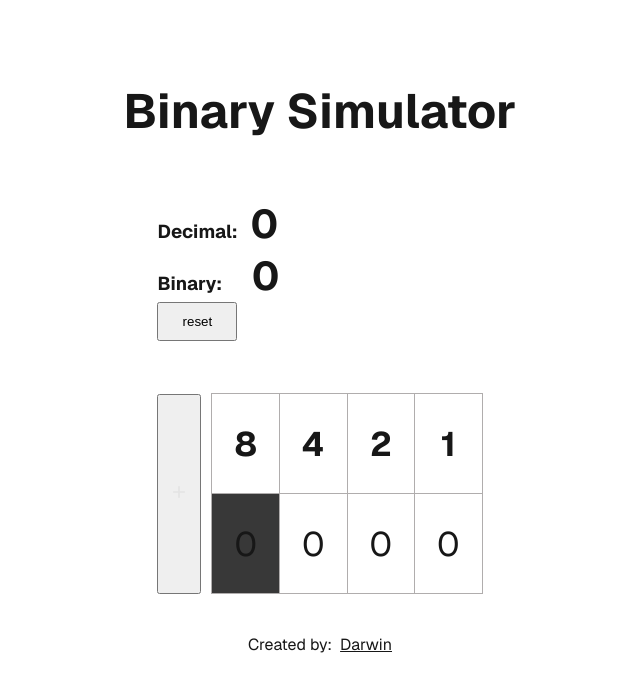
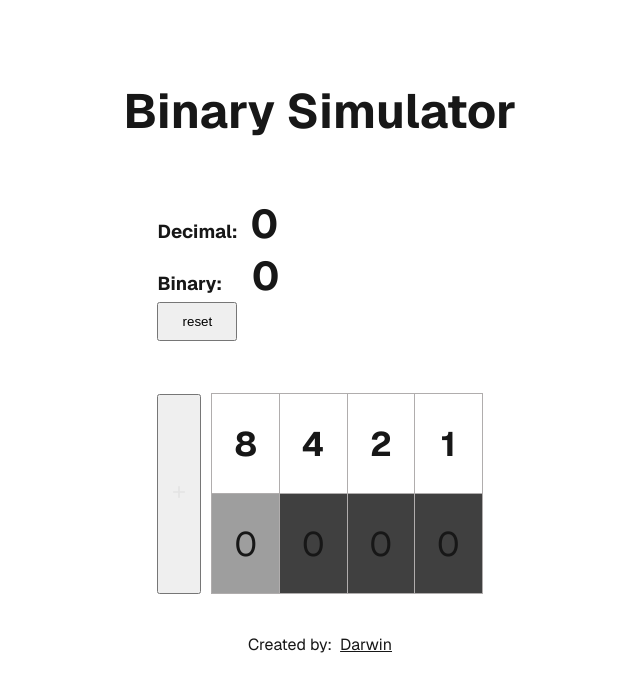
Before and after one commit to darwin1501/Binary_Simulator, a Next.js app: page / in a window 1280 px wide. In both pictures the pointer is over the element 565 px from the left and 543 px from the top of the page. Shown: the top 692 px of the page, without its empty margins (320-960 px from the left). Built offline with nearby package versions, Linux system fonts and the light colour scheme.

Commit message:
add background color on table cell

```diff
--- a/app/page.module.css
+++ b/app/page.module.css
@@ -134,10 +134,11 @@ a.secondary {
 
 .btnBinaryCell{
   cursor: pointer;
+  background-color: #404040;
 }
 
 .btnBinaryCell:hover{
-  background-color: #383838;
+  background-color: #9e9e9e;
 }
 
 .resetBtn{
```
